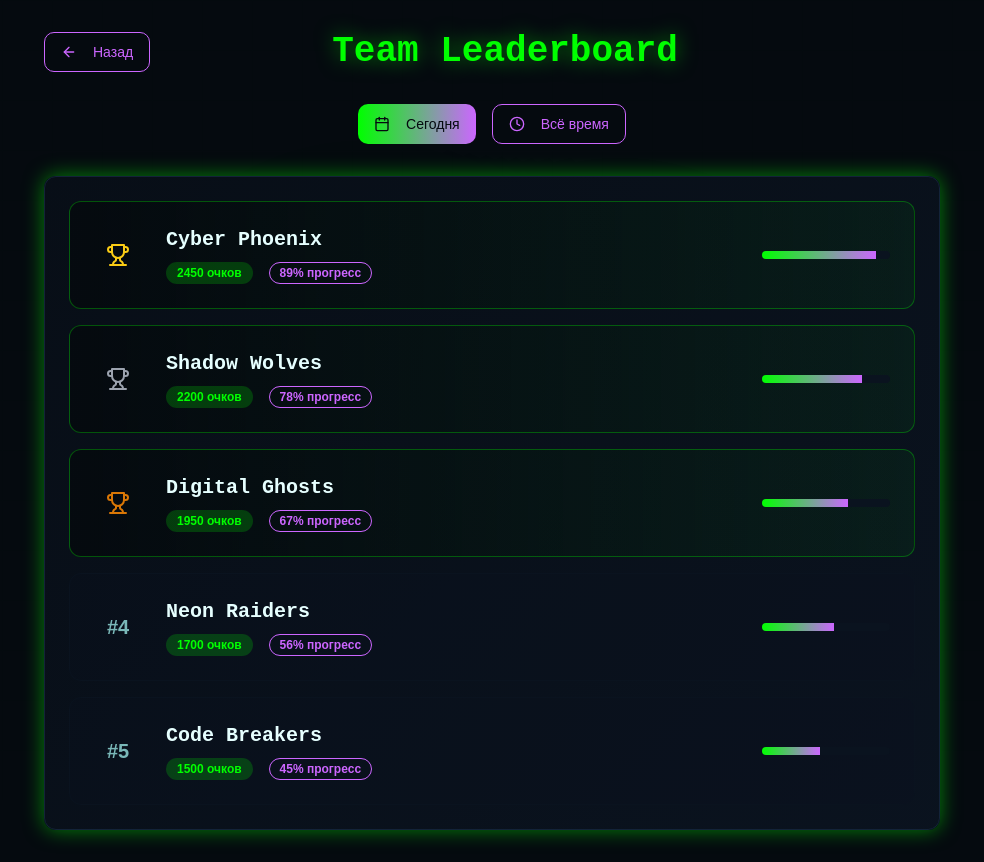
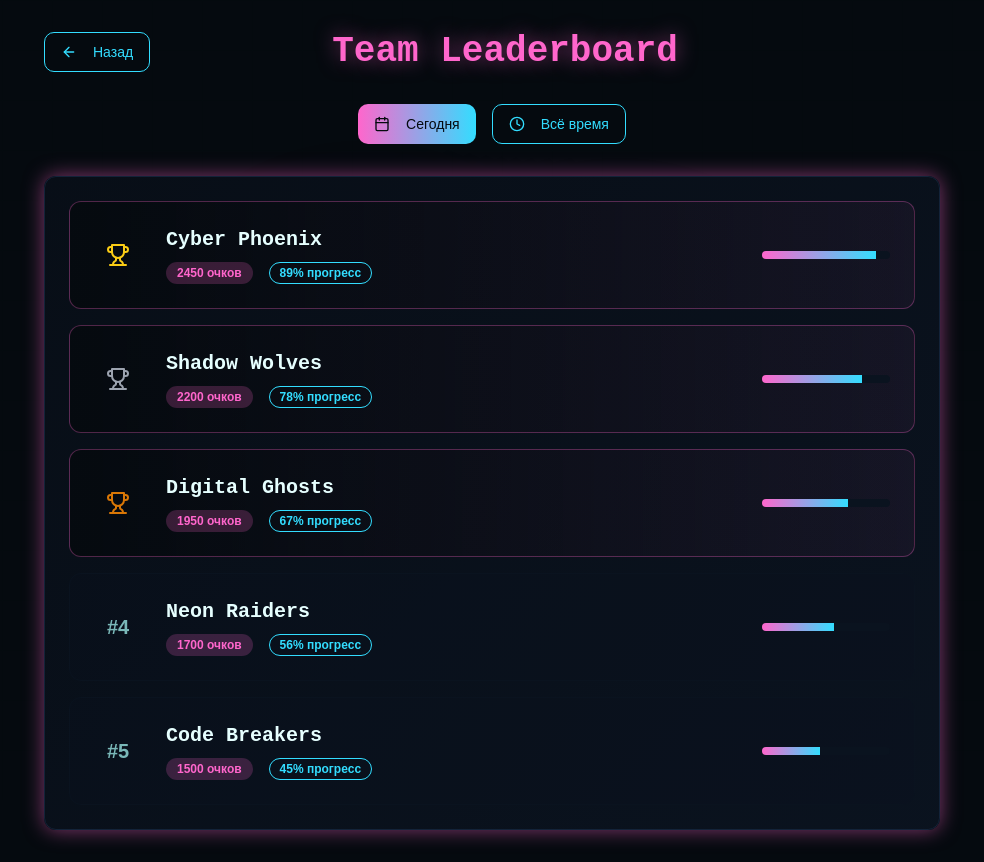
Before and after one commit to karions1/anti-facity-ops, a React (Vite) app: page /leaderboard in a window 1280 px wide. Shown: the whole page, without its empty margins (148-1132 px from the left). Built offline with nearby package versions, Linux system fonts and the light colour scheme.

Commit message:
Refactor: Update color palette
Replace green accents with pink, purple, and blue for a new color scheme.

```diff
--- a/src/index.css
+++ b/src/index.css
@@ -18,19 +18,19 @@
     --popover: 215 50% 6%;
     --popover-foreground: 180 100% 95%;
 
-    /* Neon green primary */
-    --primary: 120 100% 50%;
+    /* Neon pink primary */
+    --primary: 320 100% 70%;
     --primary-foreground: 210 50% 4%;
 
-    /* Dark purple secondary */
-    --secondary: 270 80% 25%;
+    /* Purple secondary */
+    --secondary: 280 100% 60%;
     --secondary-foreground: 180 100% 95%;
 
     --muted: 215 50% 8%;
     --muted-foreground: 180 30% 60%;
 
-    /* Neon purple accent */
-    --accent: 280 100% 70%;
+    /* Cyan accent */
+    --accent: 190 100% 60%;
     --accent-foreground: 210 50% 4%;
 
     /* Red for alerts */
@@ -39,26 +39,26 @@
 
     --border: 215 50% 15%;
     --input: 215 50% 8%;
-    --ring: 120 100% 50%;
+    --ring: 320 100% 70%;
 
     --radius: 0.75rem;
 
     /* Custom cyberpunk variables */
-    --neon-green: 120 100% 50%;
-    --neon-purple: 280 100% 70%;
+    --neon-pink: 320 100% 70%;
+    --neon-purple: 280 100% 60%;
     --neon-blue: 190 100% 60%;
     --dark-bg: 210 50% 4%;
     --dark-panel: 215 50% 6%;
     --dark-border: 215 50% 15%;
 
     /* Gradients */
-    --gradient-primary: linear-gradient(135deg, hsl(120 100% 50%), hsl(190 100% 60%));
-    --gradient-secondary: linear-gradient(135deg, hsl(280 100% 70%), hsl(270 80% 25%));
-    --gradient-cyber: linear-gradient(45deg, hsl(120 100% 50% / 0.1), hsl(280 100% 70% / 0.1));
+    --gradient-primary: linear-gradient(135deg, hsl(320 100% 70%), hsl(190 100% 60%));
+    --gradient-secondary: linear-gradient(135deg, hsl(280 100% 60%), hsl(320 100% 70%));
+    --gradient-cyber: linear-gradient(45deg, hsl(320 100% 70% / 0.1), hsl(280 100% 60% / 0.1));
 
     /* Shadows and glows */
-    --glow-green: 0 0 20px hsl(120 100% 50% / 0.5);
-    --glow-purple: 0 0 20px hsl(280 100% 70% / 0.5);
+    --glow-pink: 0 0 20px hsl(320 100% 70% / 0.5);
+    --glow-purple: 0 0 20px hsl(280 100% 60% / 0.5);
     --glow-blue: 0 0 20px hsl(190 100% 60% / 0.5);
 
     /* Animations */
@@ -143,24 +143,24 @@
   .cyber-panel {
     @apply bg-card border border-border rounded-lg p-6;
     background: linear-gradient(135deg, hsl(var(--card)), hsl(var(--muted)));
-    box-shadow: var(--glow-green);
+    box-shadow: var(--glow-pink);
   }
 
   .neon-button {
     @apply px-6 py-3 rounded-lg font-medium transition-all duration-300;
     background: var(--gradient-primary);
     color: hsl(var(--primary-foreground));
-    box-shadow: var(--glow-green);
+    box-shadow: var(--glow-pink);
   }
 
   .neon-button:hover {
     transform: translateY(-2px);
-    box-shadow: var(--glow-green), 0 4px 20px rgba(0, 255, 127, 0.3);
+    box-shadow: var(--glow-pink), 0 4px 20px hsl(320 100% 70% / 0.3);
   }
 
   .neon-text {
     color: hsl(var(--primary));
-    text-shadow: var(--glow-green);
+    text-shadow: var(--glow-pink);
   }
 
   .hud-element {
@@ -176,7 +176,7 @@
   .cyber-input:focus {
     outline: none;
     border-color: hsl(var(--primary));
-    box-shadow: var(--glow-green);
+    box-shadow: var(--glow-pink);
   }
 
   .glow-effect {
--- a/tailwind.config.ts
+++ b/tailwind.config.ts
@@ -87,18 +87,18 @@ export default {
 				},
 				'cyber-pulse': {
 					'0%, 100%': {
-						boxShadow: '0 0 20px hsl(120 100% 50% / 0.3)'
+						boxShadow: '0 0 20px hsl(320 100% 70% / 0.3)'
 					},
 					'50%': {
-						boxShadow: '0 0 30px hsl(120 100% 50% / 0.7)'
+						boxShadow: '0 0 30px hsl(320 100% 70% / 0.7)'
 					}
 				},
 				'cyber-glow': {
 					'0%, 100%': {
-						textShadow: '0 0 10px hsl(120 100% 50% / 0.8)'
+						textShadow: '0 0 10px hsl(320 100% 70% / 0.8)'
 					},
 					'50%': {
-						textShadow: '0 0 20px hsl(120 100% 50% / 1), 0 0 30px hsl(120 100% 50% / 0.8)'
+						textShadow: '0 0 20px hsl(320 100% 70% / 1), 0 0 30px hsl(320 100% 70% / 0.8)'
 					}
 				},
 				'fade-in-up': {
```
